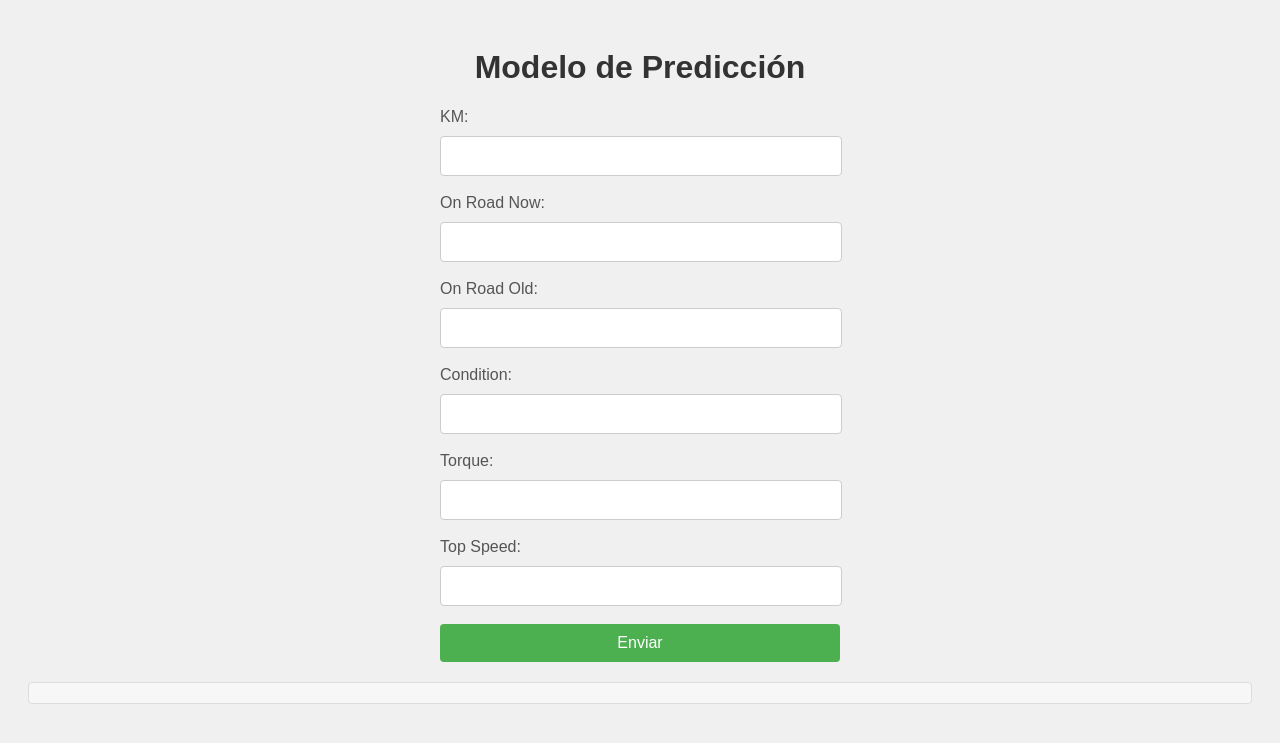
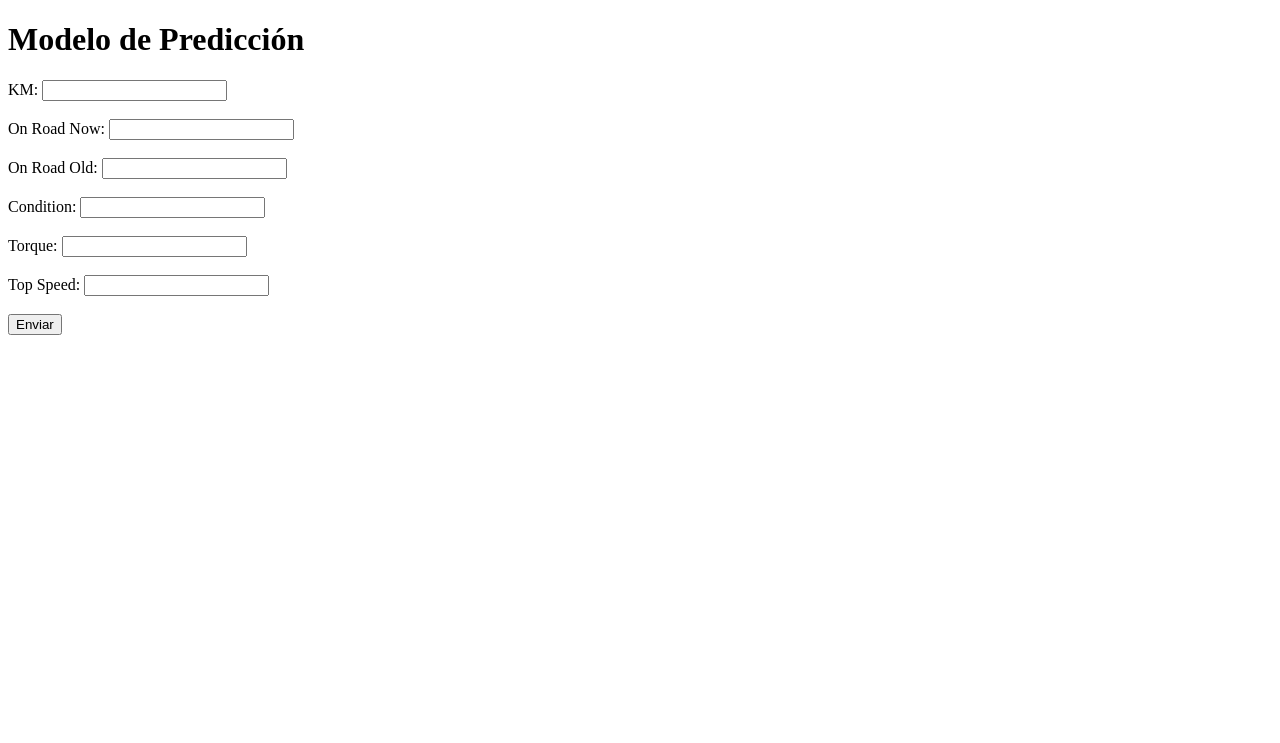
Before and after one commit to Mabel1910/ProyectoFindeMes2, a Flask app: page / in a window 1280 px wide. Shown: the top 743 px of the page. Run offline with Flask 3, Linux system fonts and the light colour scheme; parts of the project's set-up code (start-up, migrations or seed data) failed here and were passed over.

Commit message:
add files

```diff
--- a/templates/index.html
+++ b/templates/index.html
@@ -3,64 +3,6 @@
 <html>
 <head>
     <title>Modelo de Predicción</title>
-
-    <style>
-        body {
-            font-family: Arial, sans-serif;
-            background-color: #f0f0f0;
-            padding: 20px;
-        }
-        .container {
-            max-width: 600px;
-            margin: 0 auto;
-            background-color: #fff;
-            padding: 30px;
-            border-radius: 8px;
-            box-shadow: 0 0 10px rgba(0, 0, 0, 0.1);
-        }
-        h1 {
-            text-align: center;
-            color: #333;
-        }
-        form {
-            max-width: 400px;
-            margin: 0 auto;
-        }
-        label {
-            display: block;
-            margin-bottom: 10px;
-            color: #555;
-        }
-        input[type="text"] {
-            width: calc(100% - 20px);
-            padding: 10px;
-            font-size: 16px;
-            border: 1px solid #ccc;
-            border-radius: 4px;
-        }
-        input[type="submit"] {
-            width: 100%;
-            padding: 10px;
-            font-size: 16px;
-            background-color: #4CAF50;
-            color: white;
-            border: none;
-            border-radius: 4px;
-            cursor: pointer;
-        }
-        input[type="submit"]:hover {
-            background-color: #45a049;
-        }
-        #resultado {
-            margin-top: 20px;
-            padding: 10px;
-            background-color: #f7f7f7;
-            border: 1px solid #ddd;
-            border-radius: 4px;
-            text-align: center;
-        }
-    </style>
-
     <script>
         function predecir(event) {
             event.preventDefault();
```
